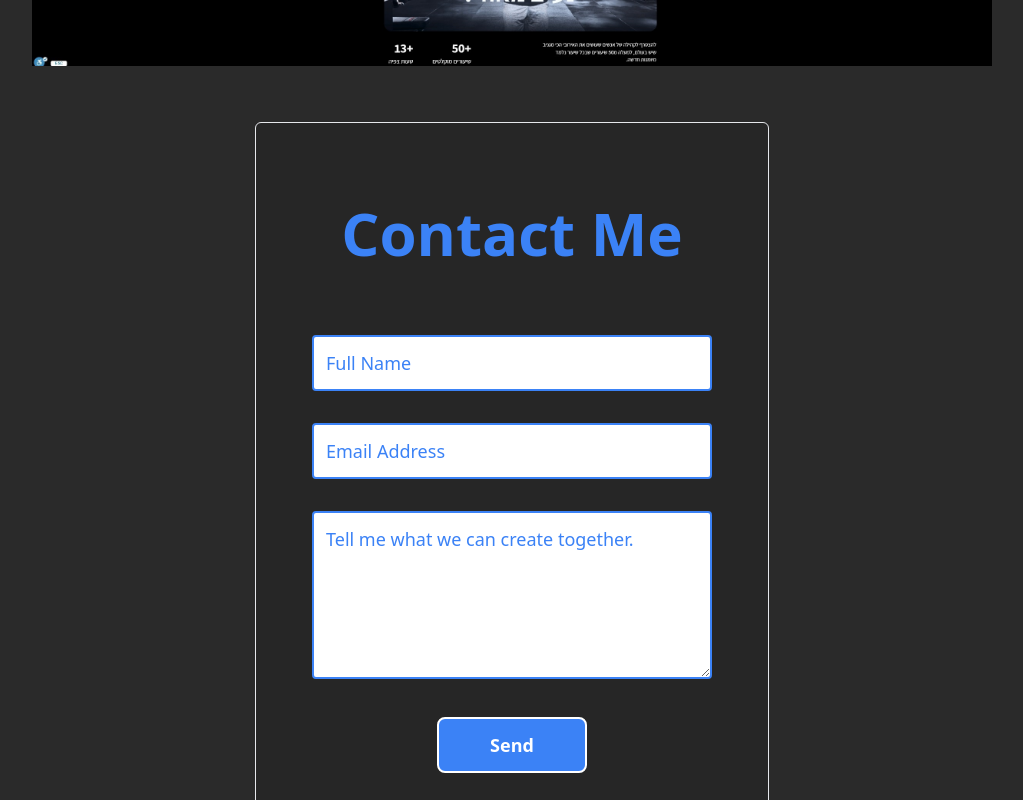
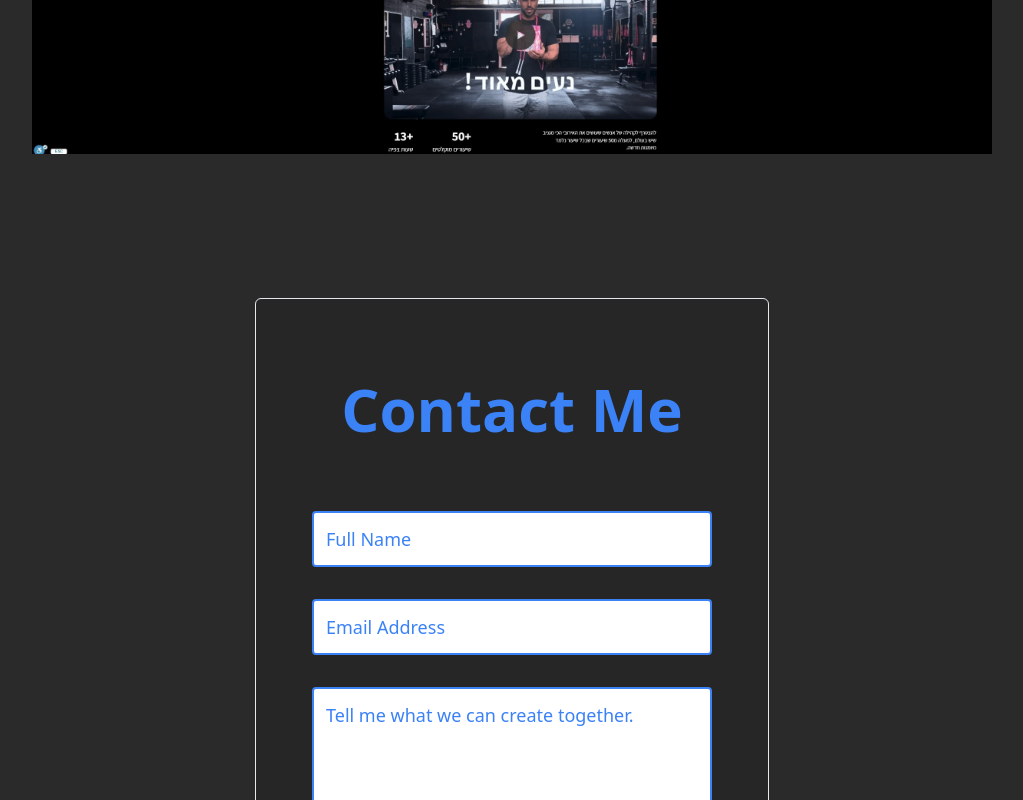
Before and after one commit to dolev6780/MyPortfolio, a React (Create React App) app in the folder client/: page / in a window 1280 px wide. Shown: the part 4400-5200 px from the top of the page, without its empty margins (128-1151 px from the left). Built offline with nearby package versions, Linux system fonts and the light colour scheme.

Commit message:
update v2.1

```diff
--- a/client/src/pages/home/sections/Sec2.jsx
+++ b/client/src/pages/home/sections/Sec2.jsx
@@ -93,7 +93,7 @@ export default function Sec2() {
 
 
   return (
-    <div className="h-full w-full 2xl:h-screen">
+    <div className="h-full w-full">
       <h1
         className="text-4xl text-blue-500 font-bold relative top-40
         md:text-6xl
--- a/client/src/pages/home/sections/Sec3.jsx
+++ b/client/src/pages/home/sections/Sec3.jsx
@@ -81,7 +81,7 @@ export default function Sec3() {
 
   return (
     <AnimatePresence>
-      <div className="h-full w-full mt-10 2xl:h-[120vh]">
+      <div className="h-full w-full mt-32">
         <h1
           className="text-4xl text-blue-500 font-bold
       md:text-6xl
@@ -90,7 +90,7 @@ export default function Sec3() {
         >
           Latest Works
         </h1>
-        {screenSize.dynamicWidth > 1536 ? (
+        {screenSize.dynamicWidth > 1280 ? (
           <div
             className="w-full p-10 overflow-hidden m-auto mt-20
       lg:w-[80%] 2xl:w-[60%]
--- a/client/src/pages/home/sections/Sec4.jsx
+++ b/client/src/pages/home/sections/Sec4.jsx
@@ -15,7 +15,7 @@ const ContactMeVariants = {
 
 export default function Sec4() {
   return (
-    <div id="contactme" className="h-full w-full mt-10 flex justify-center items-center">
+    <div id="contactme" className="h-full w-full mt-32 flex justify-center items-center">
       <div className="bg-neutral-800 lg:p-10 rounded-md bg-opacity-80 border">
         <h1
           className="text-4xl text-blue-500 font-bold mt-10
```
